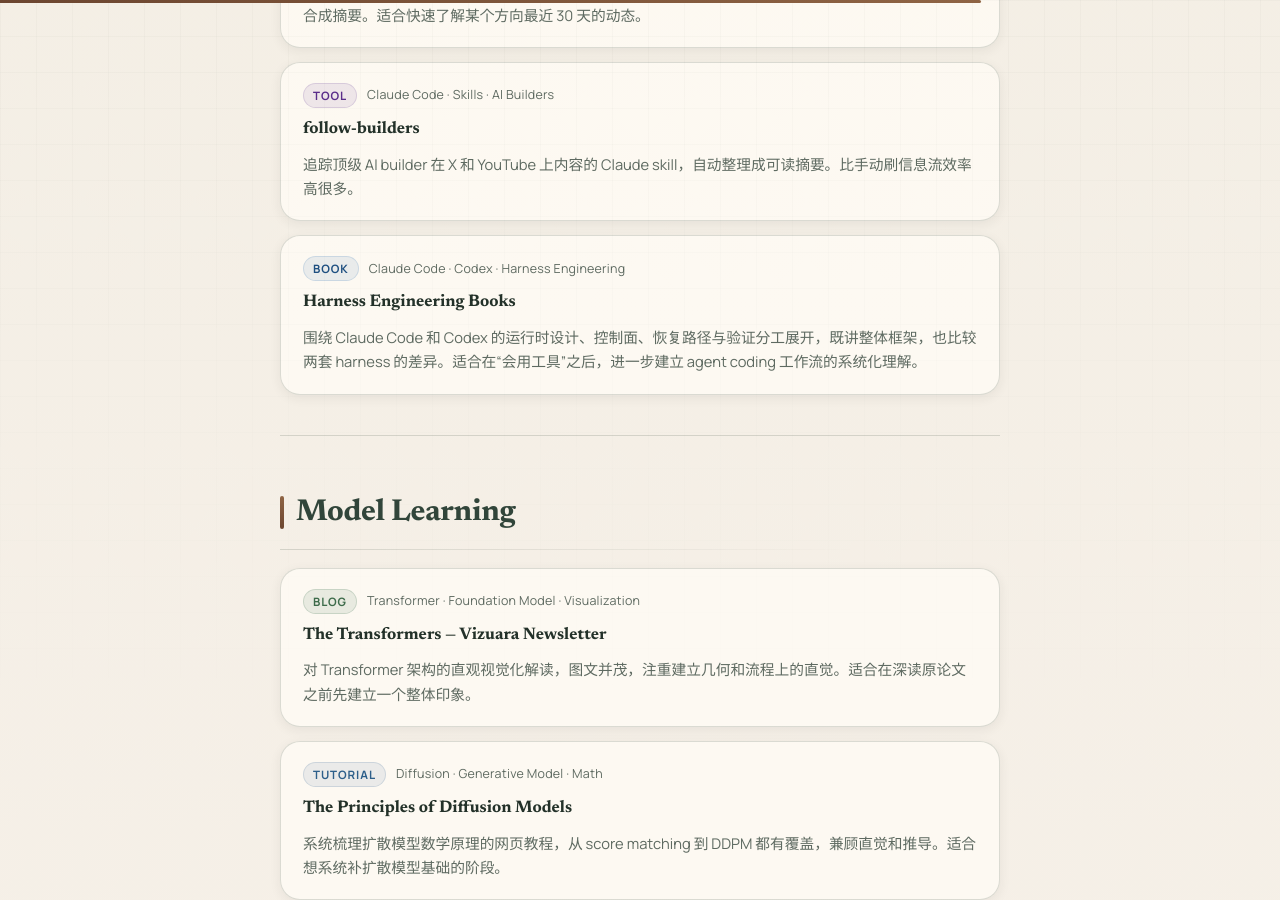
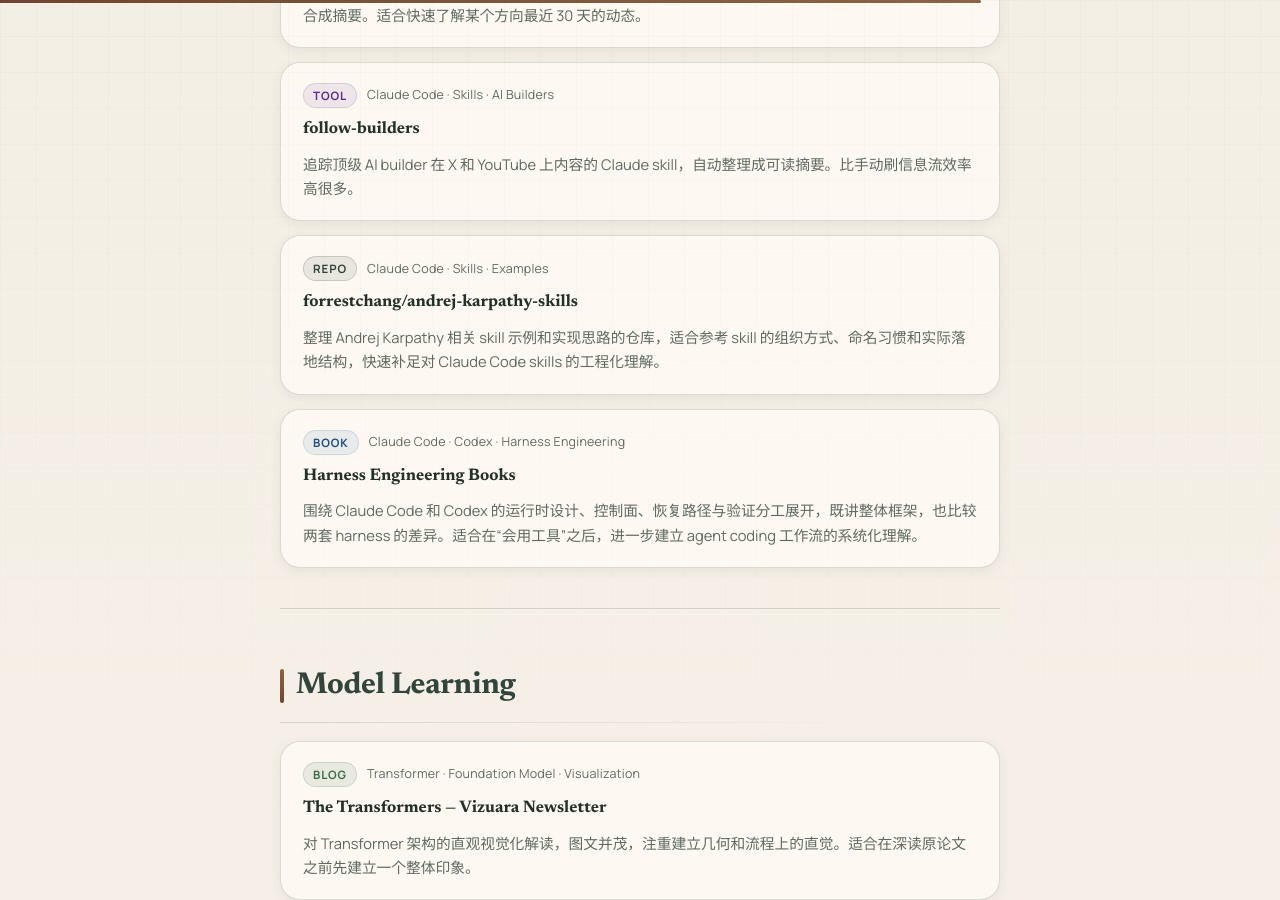
Before and after one commit to Duanzqy/Duanzqy.github.io, a Jekyll site: the page built from posts/2026-03-29-recommended-reading.md, in a window 1280 px wide and 900 px high, scrolled down 2049 px. Built offline with Jekyll 4.4.1, drawn with Linux system fonts in a browser that asks for light colours; some of the changed text lies outside the part shown.

Commit message:
update time

```diff
--- a/index.html
+++ b/index.html
@@ -36,8 +36,6 @@
           <div class="hero-copy">
             <p class="eyebrow">Academic Homepage + Research Notes</p>
             <h1>Research, writing, Gaming</h1>
-            <p class="hero-text">
-              </p>
             <div class="hero-actions">
               <a class="button button-primary" href="#writing">Recent Writing</a>
               <a class="button button-secondary" href="#publications">Selected Papers</a>
--- a/posts/2026-03-29-recommended-reading.md
+++ b/posts/2026-03-29-recommended-reading.md
@@ -97,6 +97,15 @@
 
 <div class="reading-card">
   <div class="reading-card-header">
+    <span class="reading-badge reading-badge--repo">Repo</span>
+    <span class="reading-tags">Claude Code · Skills · Examples</span>
+  </div>
+  <h4><a href="https://github.com/forrestchang/andrej-karpathy-skills/tree/main" target="_blank" rel="noreferrer">forrestchang/andrej-karpathy-skills</a></h4>
+  <p class="reading-reason">整理 Andrej Karpathy 相关 skill 示例和实现思路的仓库，适合参考 skill 的组织方式、命名习惯和实际落地结构，快速补足对 Claude Code skills 的工程化理解。</p>
+</div>
+
+<div class="reading-card">
+  <div class="reading-card-header">
     <span class="reading-badge reading-badge--book">Book</span>
     <span class="reading-tags">Claude Code · Codex · Harness Engineering</span>
   </div>
```
Also changed, not shown: other parts of posts/2026-03-29-recommended-reading.md (+1 -1 lines), blog.md (+1 -1 lines), index.md (deleted, +0 -119 lines), 1 other file.
